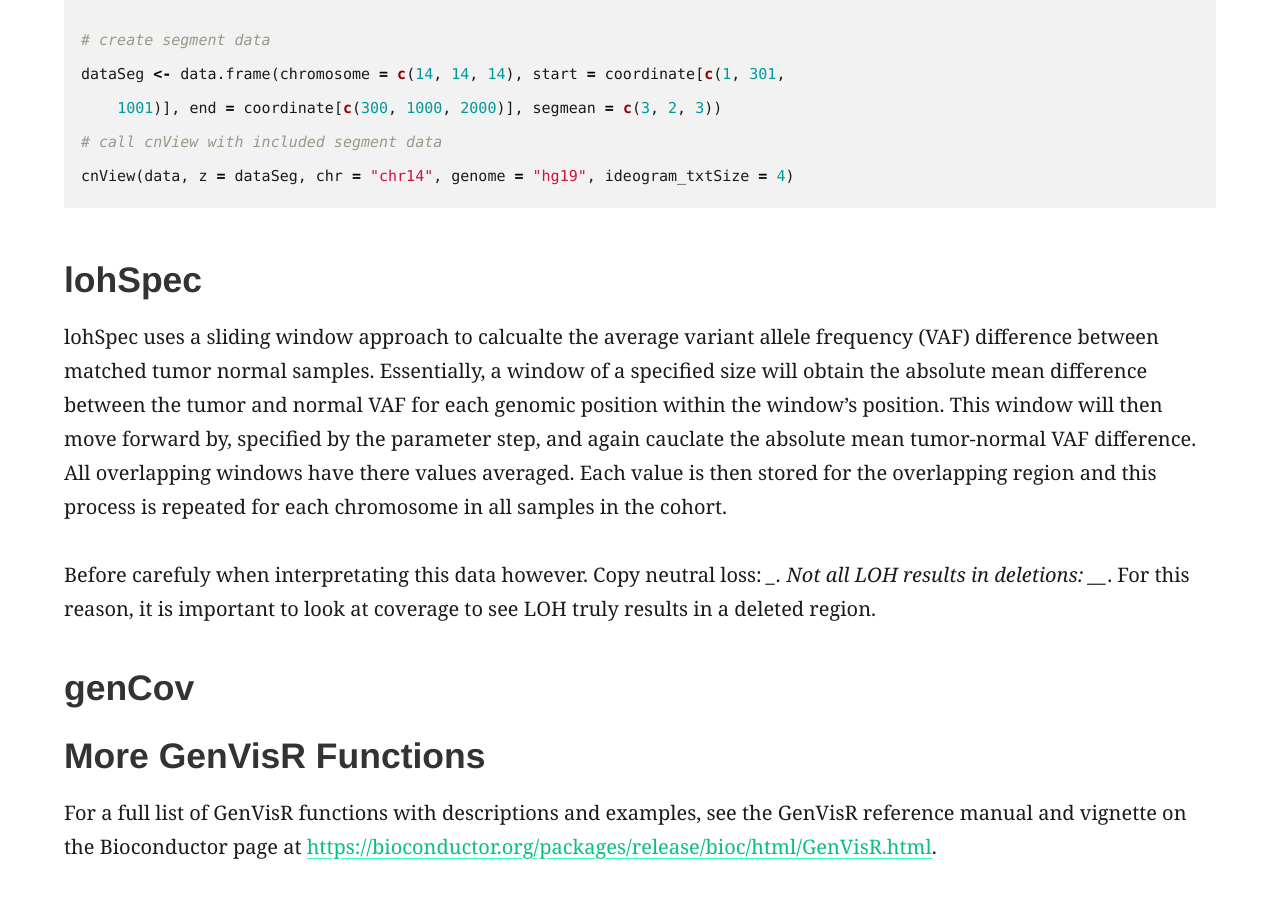
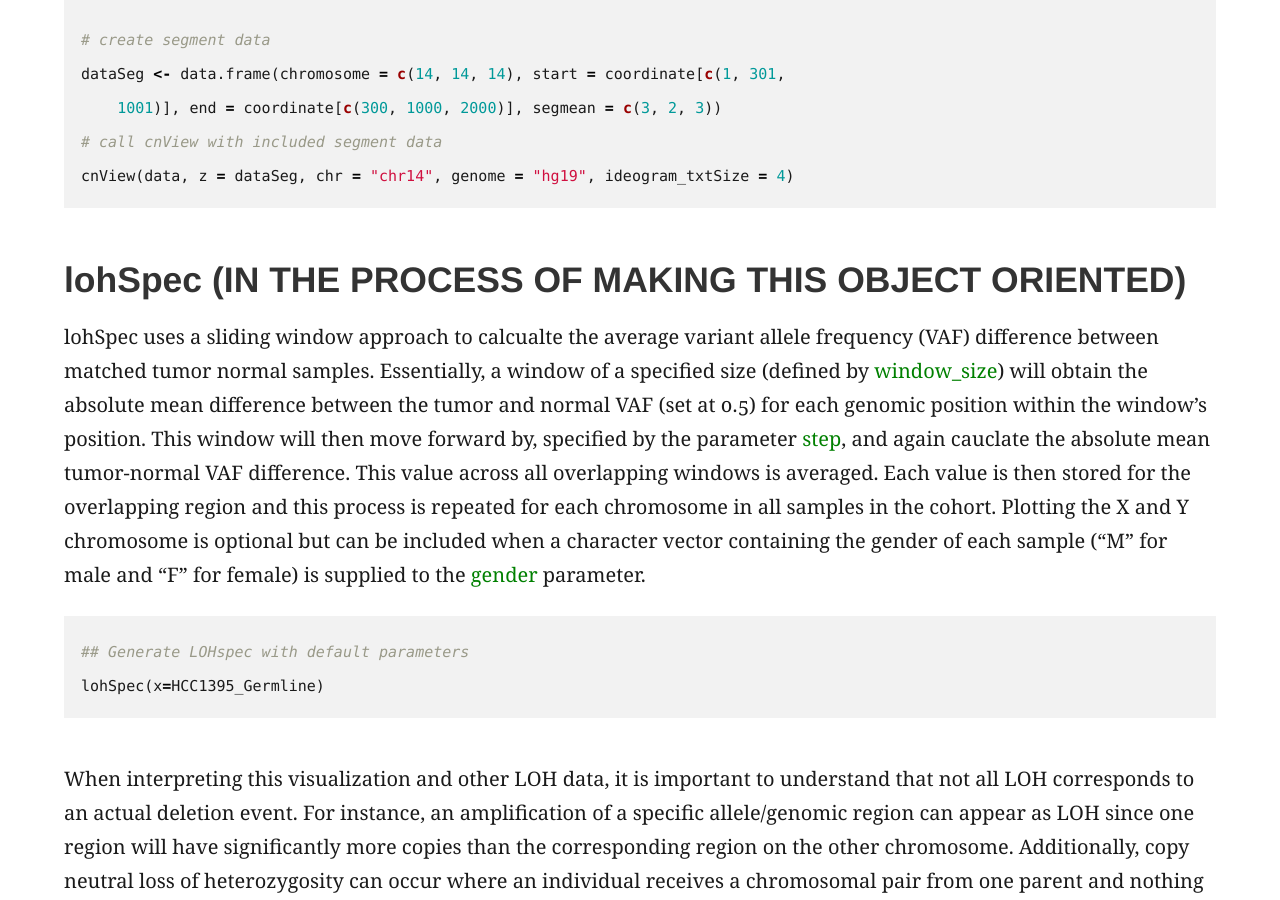
Before and after one commit to griffithlab/genviz.org, a Jekyll site: the page built from _posts/0006-01-01-PopularGenomicVisualizationWithGenVisR.md, in a window 1280 px wide and 900 px high, scrolled down 8233 px. Built offline with Jekyll 4.4.1, drawn with Linux system fonts in a browser that asks for light colours; some of the changed text lies outside the part shown.

Commit message:
Module 3: GenVisR - Added lohSpec description and edits to other sections. Will perform more edits in the next commit.

`````diff
--- a/_posts/0006-01-01-PopularGenomicVisualizationWithGenVisR.md
+++ b/_posts/0006-01-01-PopularGenomicVisualizationWithGenVisR.md
@@ -8,8 +8,7 @@ feature_image: "assets/genvis-dna-bg_optimized_v1a.png"
 date: 0006-01-01
 ---
 <!-- Introduce GenVisR and the problem it solves -->
-The advent of next generation sequencing (NGS) has allowed for the production of massive amounts of genomic data that is available for analysis. While there exist bioinformatics tools to identify mutational events found within individual samples, these tools are insufficient to fully understand the biological impact these variants have in a disease like cancer. To help alleviate this bottleneck, GenVisR is a bioconductor package in R that allows for the generation of highly-customized publication quality visualizations that aid in the analysis of cohort-level genomic data. In this module, we will become familiar with the GenVisR package and work with several functions to visualize/analyze genomic variations in the form of single nucleotide variants (SNVs), insertions, deletions, loss of heterozygosity, and copy number variants. We will also look into a function that can visualize the coverage sequencing depth acquired across all samples in a cohort. We will work with the most important parameters to fully customize the waterfall plot, but a full list of parameters and their description cna be found on the GenVisR vignette from the Bioconductor website. [https://bioconductor.org/packages/release/bioc/html/GenVisR.html](https://bioconductor.org/packages/release/bioc/html/GenVisR.html). Here, you will also be given the script to install the GenVisR package into your library of packages.
-
+The advent of next generation sequencing (NGS) has allowed for the production of massive amounts of genomic data that is available for analysis. While there exist bioinformatics tools to identify mutational events found within individual samples, these tools are insufficient to fully understand the biological impact these variants have in a disease like cancer. To help alleviate this bottleneck, GenVisR is a bioconductor package in R that allows for the generation of highly-customized publication quality visualizations that aid in the analysis of cohort-level genomic data. In this module, we will become familiar with the GenVisR package and work with several functions to visualize/analyze genomic variations in the form of single nucleotide variants (SNVs), insertions, deletions, loss of heterozygosity, and copy number variants. We will also look into a function that can visualize the coverage sequencing depth acquired across all samples in a cohort. For each function, we will work with the fundamental parameters needed to generate plots that convey enough information for analysis. A full list of parameters with their description, and other functions as part of the GenVisR package can be found on the GenVisR vignette from the Bioconductor website. [https://bioconductor.org/packages/release/bioc/html/GenVisR.html](https://bioconductor.org/packages/release/bioc/html/GenVisR.html).
 <!-- Install GenVisR in Rstudio -->
 ```R
 # install the GenVisR package from Bioconductor. Try http:// if https:// URLs are not supported
@@ -180,16 +179,17 @@ dataSeg <- data.frame(chromosome = c(14, 14, 14), start = coordinate[c(1, 301,
 cnView(data, z = dataSeg, chr = "chr14", genome = "hg19", ideogram_txtSize = 4)
 ```
 <!--Will make object oriented-->
-## lohSpec
-lohSpec uses a sliding window approach to calcualte the average variant allele frequency (VAF) difference between matched tumor normal samples. Essentially, a window of a specified size will obtain the absolute mean difference between the tumor and normal VAF for each genomic position within the window's position. This window will then move forward by, specified by the parameter step, and again cauclate the absolute mean tumor-normal VAF difference. All overlapping windows have there values  averaged. Each value is then stored for the overlapping region and this process is repeated for each chromosome in all samples in the cohort.
-
-<!--Talk about the gender parameter-->
-
+## lohSpec (IN THE PROCESS OF MAKING THIS OBJECT ORIENTED)
+lohSpec uses a sliding window approach to calcualte the average variant allele frequency (VAF) difference between matched tumor normal samples. Essentially, a window of a specified size (defined by <font color="green">window_size</font>) will obtain the absolute mean difference between the tumor and normal VAF (set at 0.5) for each genomic position within the window's position. This window will then move forward by, specified by the parameter <font color="green">step</font>, and again cauclate the absolute mean tumor-normal VAF difference. This value across all overlapping windows is averaged. Each value is then stored for the overlapping region and this process is repeated for each chromosome in all samples in the cohort. Plotting the X and Y chromosome is optional but can be included when a character vector containing the gender of each sample ("M" for male and "F" for female) is supplied to the <font color="green">gender</font> parameter.
 
 <!--Example taken from GenVisR vignette-->
+```R
+## Generate LOHspec with default parameters
+lohSpec(x=HCC1395_Germline)
+````
 
 <!--Talk about caveats with LOH-->
-Before carefuly when interpretating this data however. Copy neutral loss: __. Not all LOH results in deletions: ___. For this reason, it is important to look at coverage to see LOH truly results in a deleted region.
+When interpreting this visualization and other LOH data, it is important to understand that not all LOH corresponds to an actual deletion event. For instance, an amplification of a specific allele/genomic region can appear as LOH since one region will have significantly more copies than the corresponding region on the other chromosome. Additionally, copy neutral loss of heterozygosity can occur where an individual receives a chromosomal pair from one parent and nothing from the other parent. While this situation may appear as LOH since there is only a single chromosomal type present, the individual still has 2 chromosomes (hence neutral copy number). Therefore, it is important to look at coverage to see LOH truly results in a deleted region.
 
 ## genCov
 
`````
